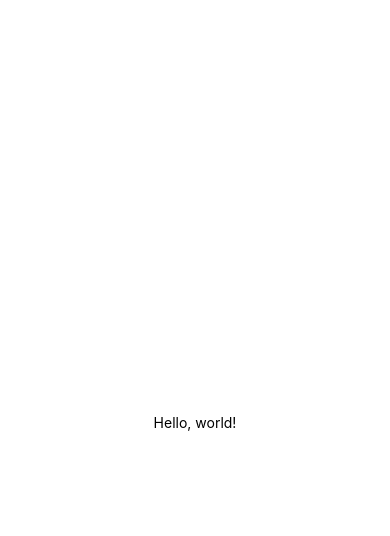
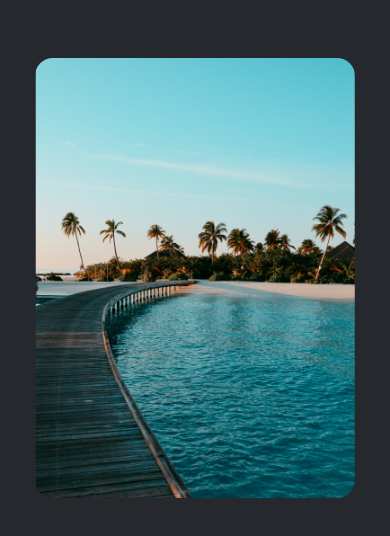
Before and after one commit to CelestialCoyote/react-native-turtorials, a React Native app in the folder StickerSmash/: screen / in a window 390 px wide. Shown: the top 536 px of the page. Built offline with nearby package versions, Linux system fonts and the light colour scheme.

Commit message:
StickerSmash first screen

```diff
--- a/StickerSmash/App.js
+++ b/StickerSmash/App.js
@@ -1,15 +1,17 @@
 import { StatusBar } from 'expo-status-bar';
-import { StyleSheet, Text, View } from 'react-native';
+import { StyleSheet, Text, View, Image } from 'react-native';
+
+
+const PlaceholderImage = require('./assets/images/background-image.png');
 
 export default function App() {
   return (
-    <View
-      style={{
-        flex: 1,
-        justifyContent: 'center',
-        alignItems: 'center',
-      }}>
-      <Text>Hello, world!</Text>
+    <View style={styles.container}>
+      <View style={styles.imageContainer}>
+        <Image source={PlaceholderImage} style={styles.image} />
+      </View>
+
+      <StatusBar style='auto' />
     </View>
   );
 }
@@ -17,8 +19,17 @@ export default function App() {
 const styles = StyleSheet.create({
   container: {
     flex: 1,
-    backgroundColor: '#fff',
+    backgroundColor: '#25292E',
     alignItems: 'center',
     justifyContent: 'center',
   },
+  imageContainer: {
+    flex: 1,
+    paddingTop: 58,
+  },
+  image: {
+    width: 320,
+    height: 440,
+    borderRadius: 18,
+  },
 });
```
